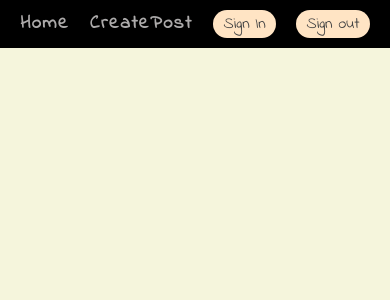
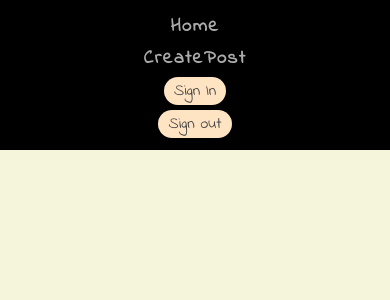
Before and after one commit to SuryanshuTomar/Projects, a React (Create React App) app in the folder React/simple-firebase-blog/: page / in a window 390 px wide. Shown: the top 300 px of the page. Built offline with nearby package versions, Linux system fonts and the light colour scheme.

Commit message:
added media query

```diff
--- a/React/simple-firebase-blog/src/components/Navbar/Navbar.module.css
+++ b/React/simple-firebase-blog/src/components/Navbar/Navbar.module.css
@@ -5,10 +5,12 @@
 	width: 100%;
 	display: flex;
 	justify-content: center;
+	flex: wrap;
 }
 
 .navbar {
 	display: flex;
+	flex: wrap;
 	height: 100%;
 	width: 30rem;
 	padding: 10px;
@@ -35,3 +37,13 @@
 .nav-btn:hover {
 	box-shadow: 0 0 20px rgba(191, 223, 124, 0.8);
 }
+
+@media (max-width: 450px) {
+	.navbar {
+		display: flex;
+		height: 150px;
+		flex-direction: column;
+		align-items: center;
+		justify-content: space-around;
+	}
+}
```
